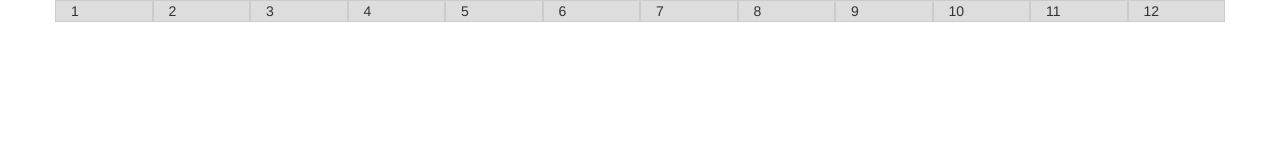
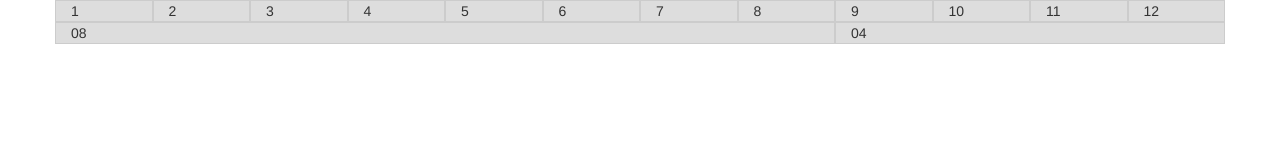
Before and after one commit to baursak/andrey-kudlay-bootstrap, a plain HTML site: page index.html in a window 1280 px wide. Drawn offline with nearby package versions, Linux system fonts and the light colour scheme.

Commit message:
mid of lesson 04: fixed grid container

```diff
--- a/index.html
+++ b/index.html
@@ -31,6 +31,10 @@
             <div class="col-md-1 block">11</div>
             <div class="col-md-1 block">12</div>
         </div>
+        <div class="row">
+            <div class="col-md-8 block">08</div>
+            <div class="col-md-4 block">04</div>
+        </div>
         <script src="https://ajax.googleapis.com/ajax/libs/jquery/1.11.3/jquery.min.js"></script>
         <script src="js/bootstrap.min.js"></script>
 </body>
```
